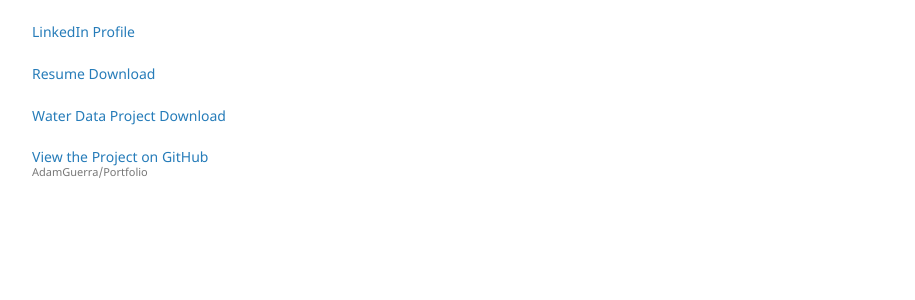
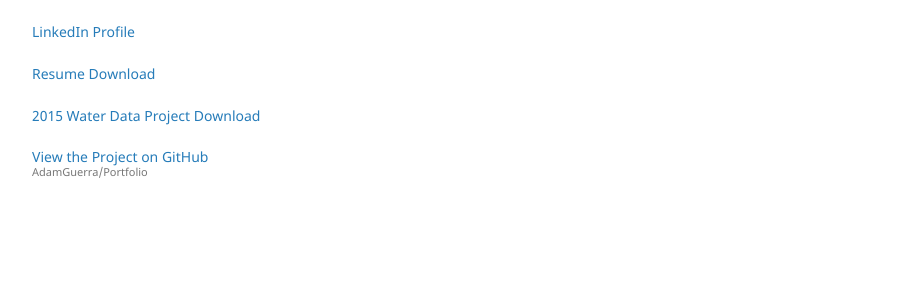
Before and after one commit to AdamGuerra/Portfolio, a Jekyll site: the page built from docs/SUPPORT.md, in a window 1280 px wide. Shown: the part 337-637 px from the top of the page, without its empty margins (178-1093 px from the left). Built offline with Jekyll 4.4.1, drawn with Linux system fonts in a browser that asks for light colours; our own code applies the rules of GitHub Pages for plain Markdown files.

Commit message:
Update _config.yml

```diff
--- a/_config.yml
+++ b/_config.yml
@@ -7,7 +7,7 @@
   <br><br>
   <a href="Resume.pdf"> Resume Download<a/>
   <br><br>
-  <a href="Water Data Project HTMLs"> Water Data Project Download</a>
+  <a href="Guerra_Adam_Lab_05.html"> 2015 Water Data Project Download</a>
 show_downloads: false
 google_analytics:
 theme: jekyll-theme-minimal
```
